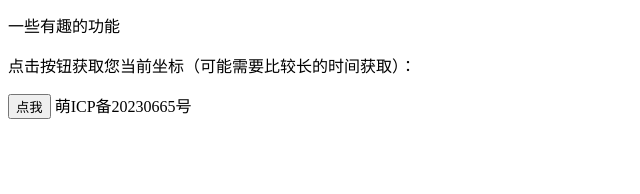
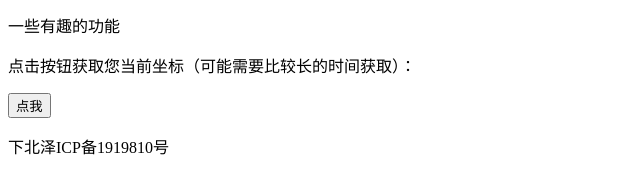
Before and after one commit to eta1116/eta1116.github.io, a plain HTML site: page index.html in a window 1280 px wide. Shown: the part 116-310 px from the top of the page, without its empty margins (0-640 px from the left). Drawn offline with Linux system fonts and the light colour scheme.

Commit message:
Update index.html

```diff
--- a/index.html
+++ b/index.html
@@ -30,6 +30,6 @@ function showPosition(position)
 	"<br>经度: " + position.coords.longitude;
 }
 </script>
-<a href-"https:/ /icp.gov.moe/?keyword=20230665" target="blank">萌ICP备20230665号</a>
+<p>下北泽ICP备1919810号</p>
 </body>
 </html>
```
